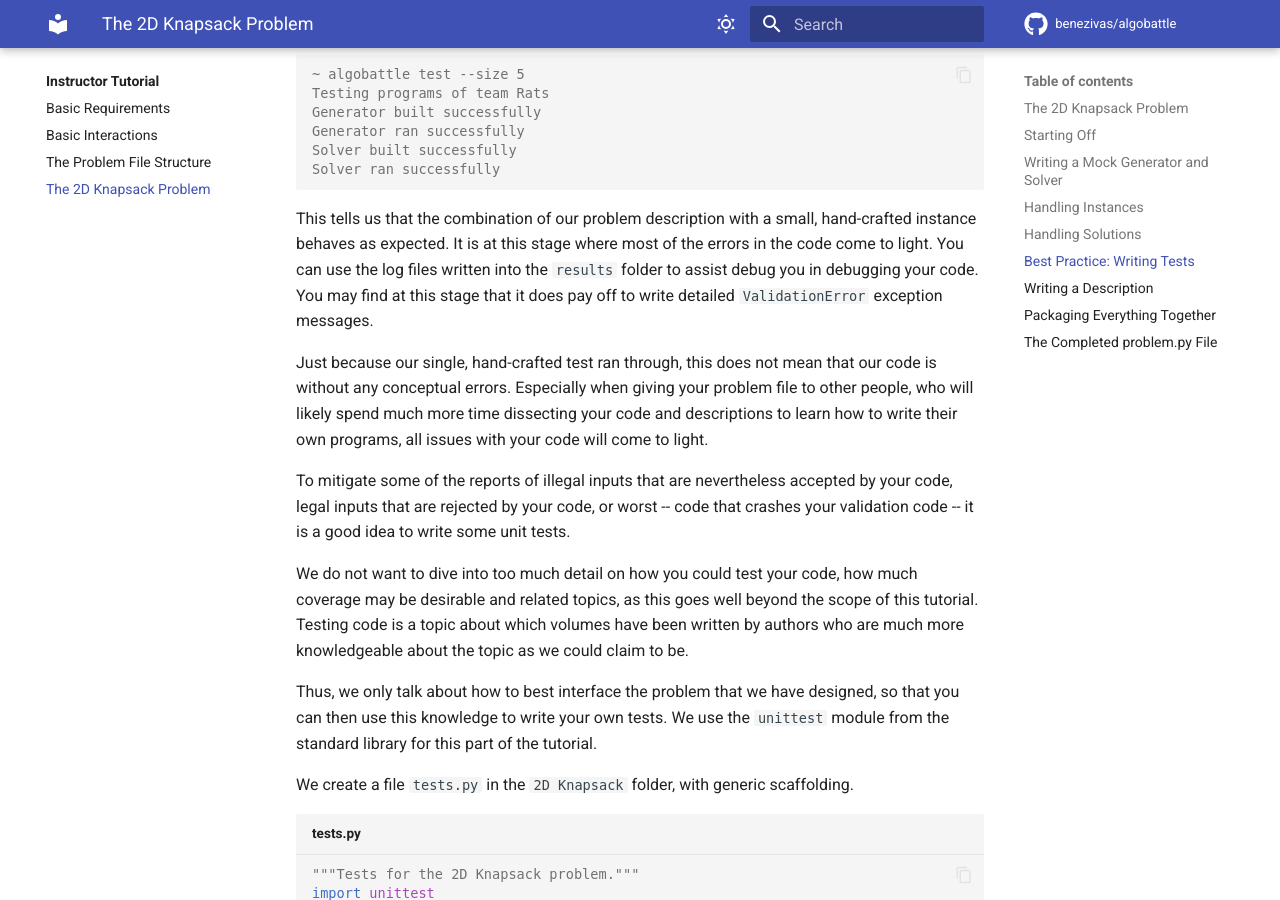
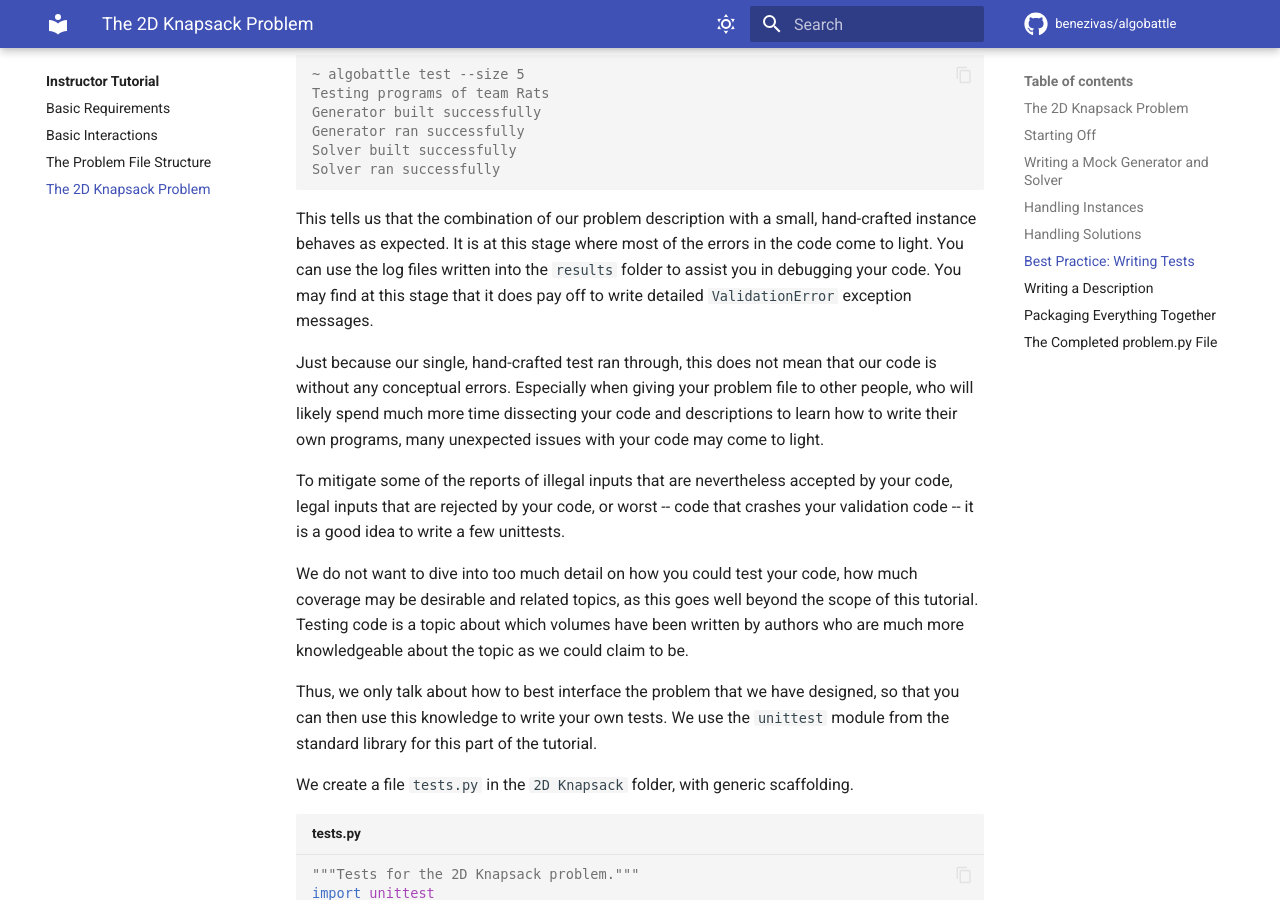
Before and after one commit to Benezivas/algobattle, an MkDocs documentation site: the page built from docs/problems/2dkp.md, in a window 1280 px wide and 900 px high, scrolled down 7457 px. Built offline with MkDocs 1.6.1 and Material for MkDocs 9.7.7, drawn with Linux system fonts in a browser that asks for light colours; some web fonts are replaced; comment, search, counter and statistics services are not loaded.

Commit message:
Adjust wording

```diff
--- a/docs/problems/2dkp.md
+++ b/docs/problems/2dkp.md
@@ -379,7 +379,7 @@ Solver ran successfully
 This tells us that the combination of our problem description
 with a small, hand-crafted instance behaves as expected. It is at this
 stage where most of the errors in the code come to light. You
-can use the log files written into the `results` folder to assist debug
+can use the log files written into the `results` folder to assist
 you in debugging your code. You may find at this stage that it does
 pay off to write detailed `ValidationError` exception messages.
 
@@ -387,12 +387,12 @@ Just because our single, hand-crafted test ran through, this does not
 mean that our code is without any conceptual errors. Especially when
 giving your problem file to other people, who will likely spend much more
 time dissecting your code and descriptions to learn how to write their
-own programs, all issues with your code will come to light.
+own programs, many unexpected issues with your code may come to light.
 
 To mitigate some of the reports of illegal inputs that are nevertheless
 accepted by your code, legal inputs that are rejected by your code, or worst
--- code that crashes your validation code -- it is a good idea to write some
-unit tests.
+-- code that crashes your validation code -- it is a good idea to write a few
+unittests.
 
 We do not want to dive into too much detail on how you could test your
 code, how much coverage may be desirable and related topics, as this
```
